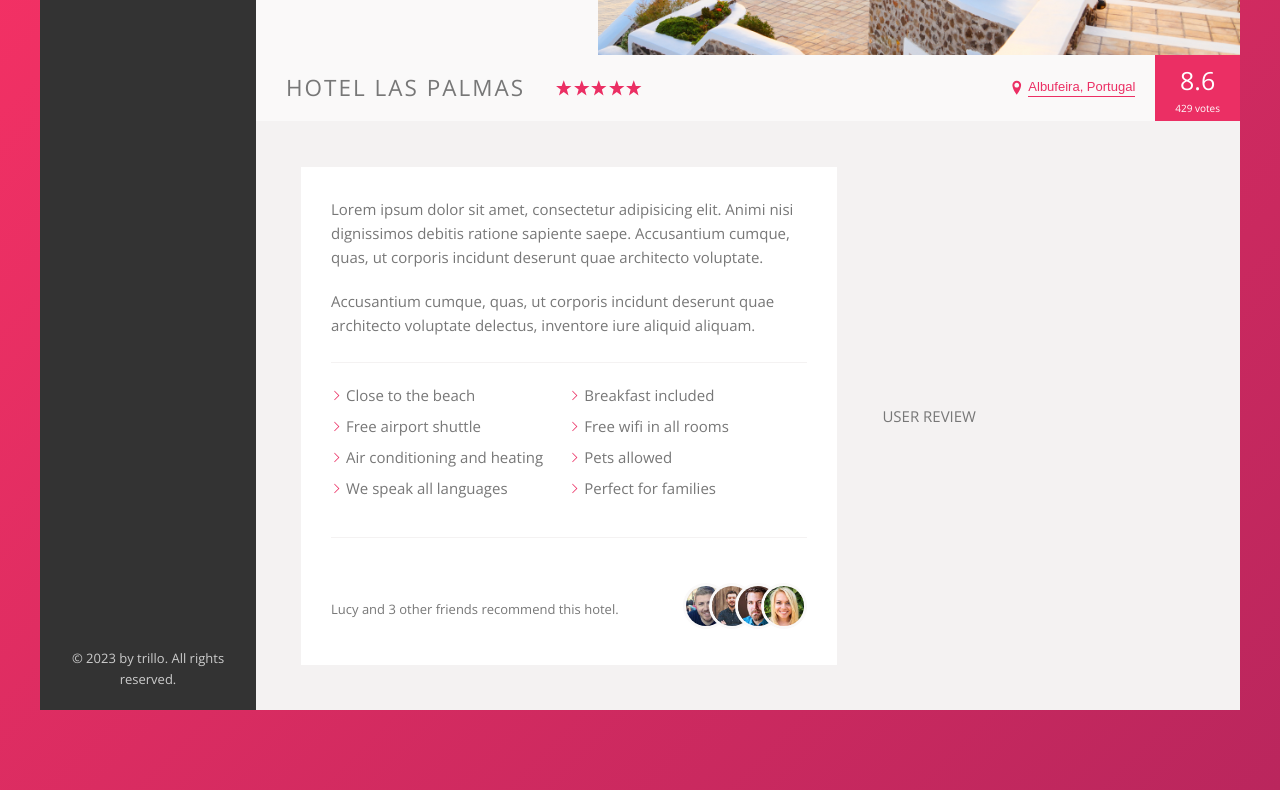
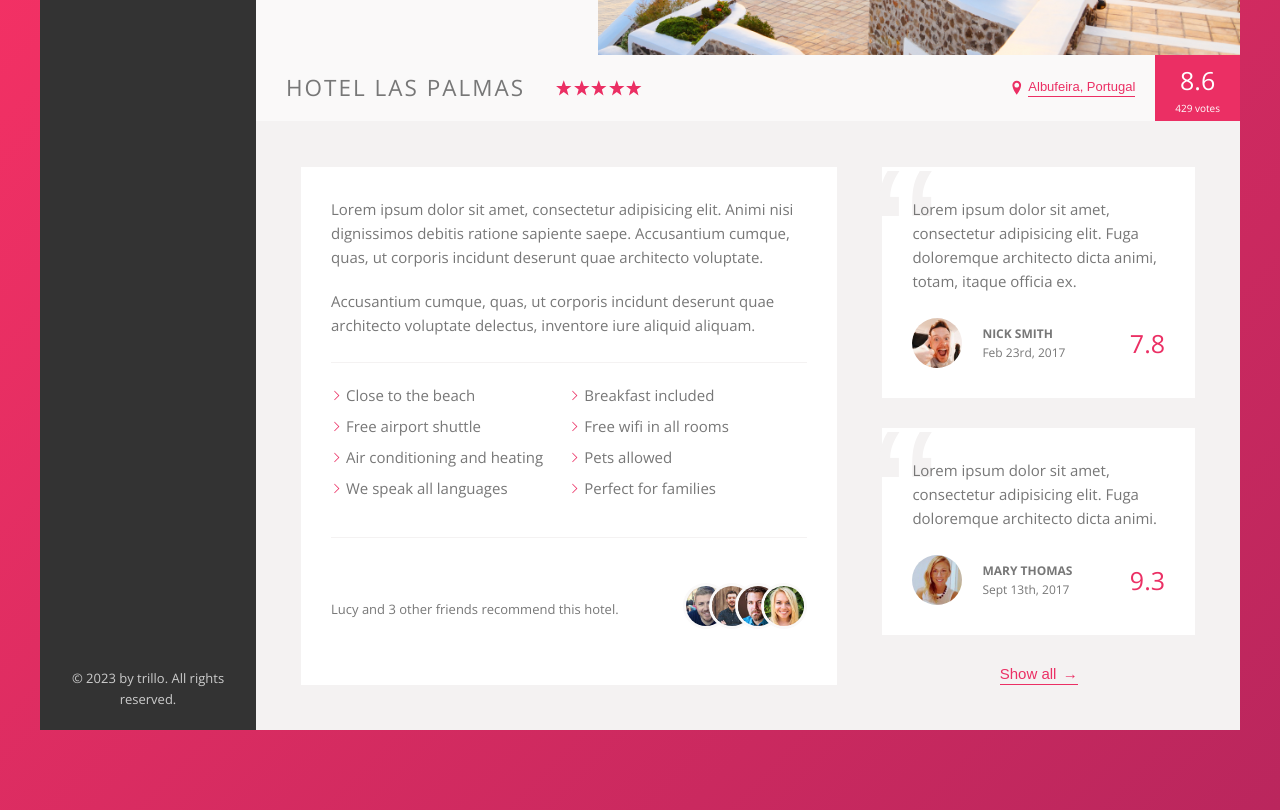
Before and after one commit to Ramy5/Trillo, a website: page index.html in a window 1280 px wide. Shown: the part 480-1290 px from the top of the page. Drawn offline with nearby package versions, Linux system fonts and the light colour scheme.

Commit message:
Create the review section

```diff
--- a/index.html
+++ b/index.html
@@ -185,7 +185,33 @@
           </div>
 
           <!-- START USERS REVIEW -->
-          <div class="user-review">USER REVIEW</div>
+          <div class="user-review">
+            <figure class="review">
+              <blockquote class="review__text">Lorem ipsum dolor sit amet, consectetur adipisicing elit. Fuga doloremque
+                architecto dicta animi, totam, itaque officia ex.</blockquote>
+              <figcaption class="review__user">
+                <img src="./img/user-1.jpg" alt="user 1" class="review__photo">
+                <div class="review__user-box">
+                  <p class="review__user-name">Nick Smith</p>
+                  <p class="review__user-date">Feb 23rd, 2017</p>
+                </div>
+                <div class="review__rating">7.8</div>
+              </figcaption>
+            </figure>
+            <figure class="review">
+              <blockquote class="review__text">Lorem ipsum dolor sit amet, consectetur adipisicing elit. Fuga doloremque
+                architecto dicta animi.</blockquote>
+              <figcaption class="review__user">
+                <img src="./img/user-2.jpg" alt="user 2" class="review__photo">
+                <div class="review__user-box">
+                  <p class="review__user-name">Mary Thomas</p>
+                  <p class="review__user-date">Sept 13th, 2017</p>
+                </div>
+                <div class="review__rating">9.3</div>
+              </figcaption>
+            </figure>
+            <button class="btn-inline">Show all <span>&rarr;</span></button>
+          </div>
         </div>
       </main>
       <!-- END MAIN HOTEL CONTENT -->
--- a/sass/_layouts.scss
+++ b/sass/_layouts.scss
@@ -31,5 +31,10 @@
   padding: 4.5rem;
   background-color: var(--color-grey-light-2);
   font-size: 1.5rem;
+  display: flex;
+}
+
+.user-review {
   @include flex-center;
+  flex-direction: column;
 }
--- a/sass/components/_button-inline.scss
+++ b/sass/components/_button-inline.scss
@@ -6,8 +6,17 @@
   border-bottom: 1px solid currentColor;
   font-size: inherit;
   cursor: pointer;
-  transition: color 0.3s;
+  transition: all 0.3s;
   display: inline-block;
+
+  span {
+    margin-left: 2px;
+    transition: all 0.3s;
+  }
+
+  &:hover span {
+    margin-left: 7px;
+  }
 
   &:hover {
     color: var(--color-grey-dark-1);
--- /dev/null
+++ b/sass/components/_review.scss
@@ -0,0 +1,51 @@
+.review {
+  background-color: var(--color-white);
+  padding: 3rem;
+  margin-bottom: 3rem;
+  position: relative;
+
+  &::before {
+    content: "\201C";
+    position: absolute;
+    top: -2.7rem;
+    left: -1rem;
+    font-size: 20rem;
+    font-family: sans-serif;
+    line-height: 1;
+    color: var(--color-grey-light-2);
+    z-index: 5;
+  }
+
+  &__text {
+    position: relative;
+    z-index: 10;
+    margin-bottom: 2.5rem;
+  }
+
+  &__user {
+    @include flex-center;
+  }
+
+  &__photo {
+    width: 5rem;
+    height: 5rem;
+    border-radius: 50%;
+    margin-right: 2rem;
+  }
+
+  &__user-box {
+    margin-right: auto;
+    font-size: 1.2rem;
+  }
+
+  &__user-name {
+    text-transform: uppercase;
+    font-weight: bold;
+  }
+
+  &__rating {
+    font-size: 2.5rem;
+    font-weight: 300;
+    color: var(--color-primary);
+  }
+}
--- a/sass/main.scss
+++ b/sass/main.scss
@@ -7,4 +7,5 @@
 @import "./components/list";
 @import "./components/navigation";
 @import "./components/overview";
+@import "./components/review";
 @import "./components/user-review";
```
Also changed, not shown: css/style.css.
